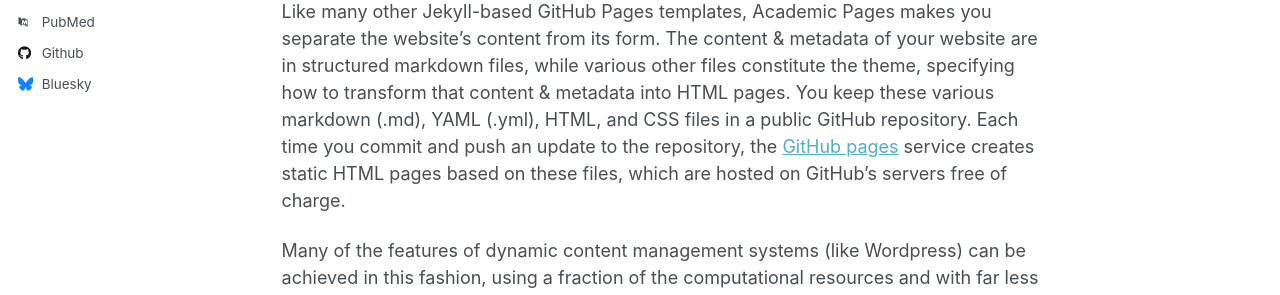
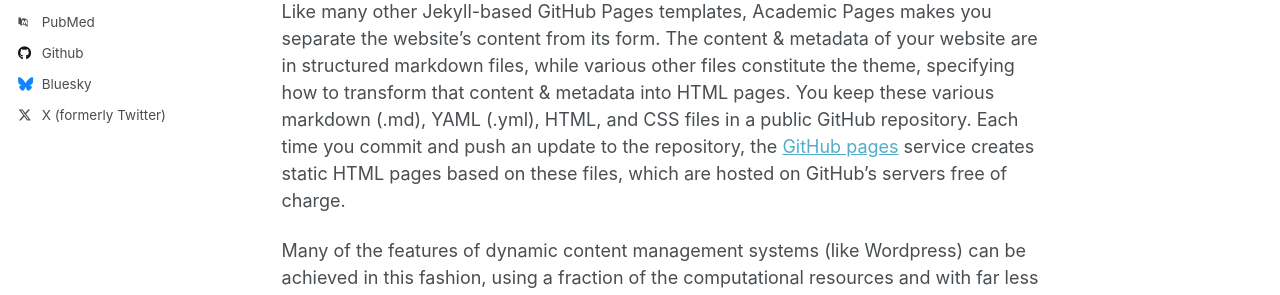
Before and after one commit to datadotlat/datadotlat.github.io, a Jekyll site: the page built from _pages/about.md, in a window 1280 px wide. Shown: the part 520-815 px from the top of the page. Built offline with Jekyll 4.4.1, drawn with Linux system fonts in a browser that asks for light colours; some web fonts are replaced; some of the changed lines change nothing that is shown.

Commit message:
Update _config.yml

```diff
--- a/_config.yml
+++ b/_config.yml
@@ -28,11 +28,11 @@
   location         : "Bogor, Indonesia"
   employer         : "Badan Informasi Geospasial"
   uri              : # URL
-  email            : "none@example.org"
+  email            : "abdul.aziz@big.go.id"
 
   # Academic websites
   arxiv            : # URL - Update with the correct link to your profile
-  googlescholar    : "https://scholar.google.com/citations?user=PS_CX0AAAAAJ"
+  googlescholar    : "https://scholar.google.com/citations?user=1AArL-4AAAAJ&hl=en"
   impactstory      : # URL
   orcid            : "http://orcid.org/yourorcidurl"
   semantic         : # URL
@@ -43,7 +43,7 @@
   bitbucket        : # Username - Update with your username on the site
   codepen          : # Username
   dribbble         : # Username
-  github           : "academicpages"
+  github           : "nr5d"
   kaggle           : # Username
   stackoverflow    : # User number or user number and name (i.e., use "1" or "1/jeff-atwood")
 
@@ -65,7 +65,7 @@
   steam            : # Username
   telegram         : # URL
   tumblr           : # Username
-  twitter          : # Username for X / Twitter
+  twitter          : "nurussadad"
   vine             : # Username
   weibo            : # Username
   wikipedia        : # Username
```
